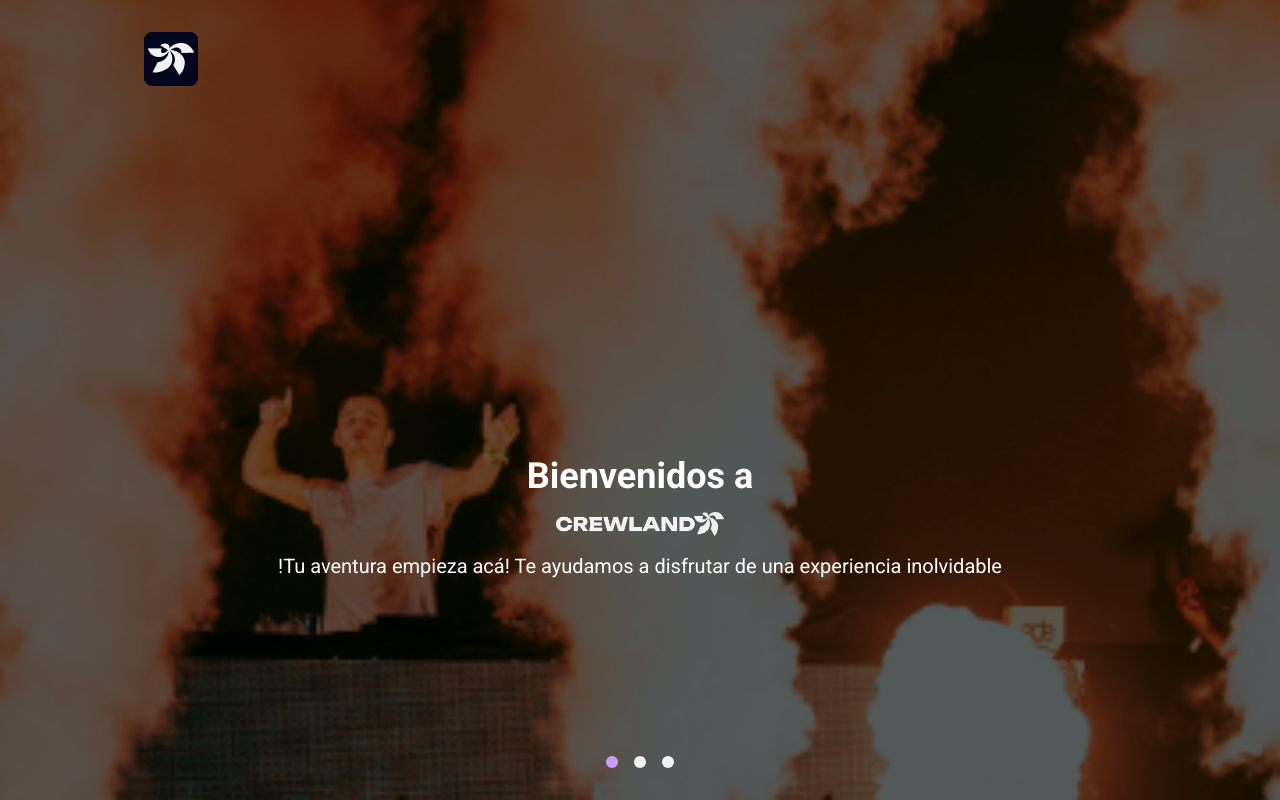
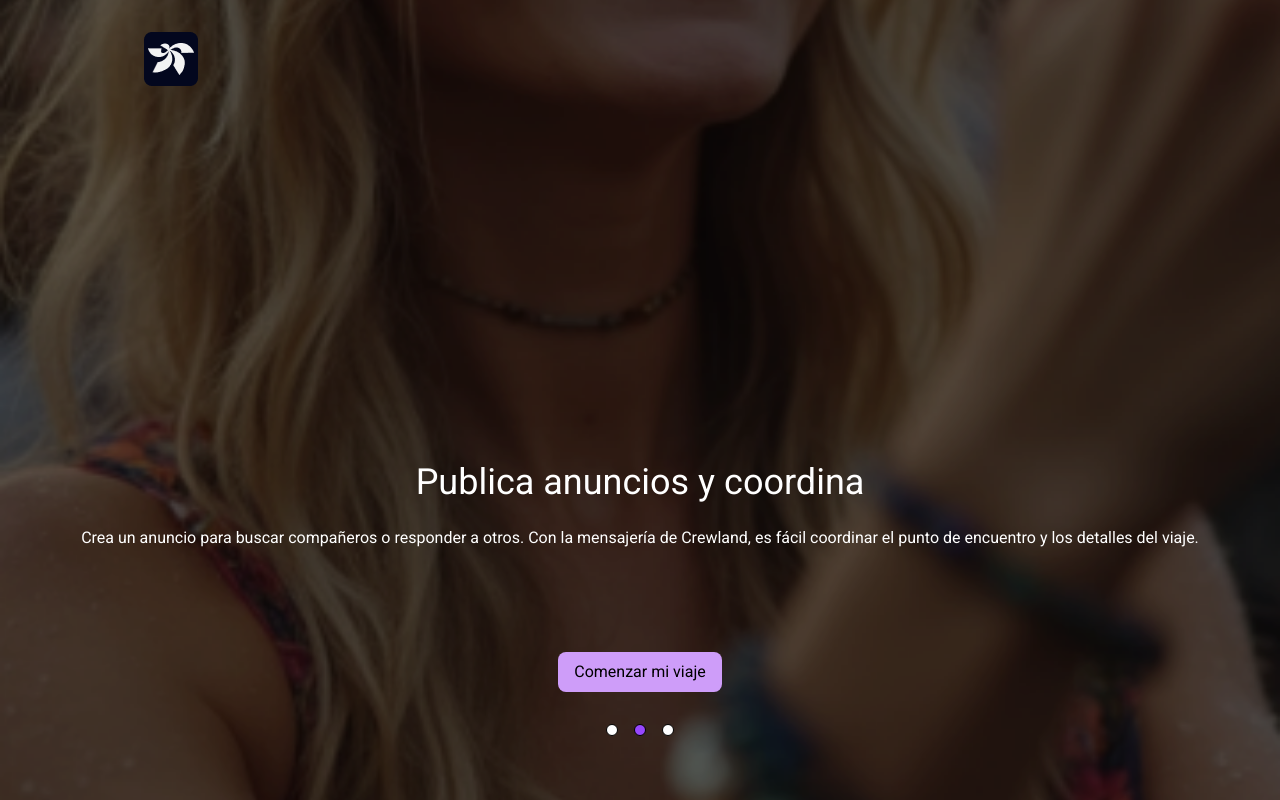
Before and after one commit to igrowker/i004-crewland-front, a Next.js app: page /home in a window 1280 px wide. Built offline with nearby package versions, Linux system fonts and the light colour scheme; a web font is replaced by a local one.

Commit message:
fix carrusel home

```diff
--- a/src/app/auth/recovery/new-password/page.tsx
+++ b/src/app/auth/recovery/new-password/page.tsx
@@ -3,10 +3,10 @@
 import Container from '@/components/elements/Container/Container'
 import ReusableInput from '@/components/elements/Inputs/ReusableInput'
 import Title from '@/components/elements/Titles/Title'
-import { ArrowLeft } from 'lucide-react'
 import Link from 'next/link'
 import Button from '@/components/elements/Buttons/Button'
 import { useState } from 'react'
+import Image from 'next/image'
 
 export default function NewPasswordPage() {
   const router = useRouter()
@@ -44,16 +44,14 @@
     <Container className='flex flex-col justify-center items-center'>
       <section className='bg-background min-h-screen px-1'>
         <div className='flex flex-col items-start gap-5 mb-8'>
-          <div className='flex items-center'>
+          <div className='flex items-center justify-center gap-2 pt-1'>
             <Link href='/auth/recovery'>
-              <ArrowLeft
-                className='text-customWhite cursor-pointer'
-                size={30}
-              />
+              <Image src='/arrowLeft.svg' alt='Back' width={24} height={12} />
             </Link>
             <Title
               text='Recuperar contraseña'
-              size='large'
+              size='medium'
+              align='center'
               weight='extrabold'
               className='text-white'
             />
--- a/src/app/auth/recovery/page.tsx
+++ b/src/app/auth/recovery/page.tsx
@@ -2,7 +2,6 @@
 import Container from '@/components/elements/Container/Container'
 import ReusableInput from '@/components/elements/Inputs/ReusableInput'
 import Title from '@/components/elements/Titles/Title'
-import { ArrowLeft } from 'lucide-react'
 import Image from 'next/image'
 import Link from 'next/link'
 import { useState } from 'react'
@@ -20,13 +19,14 @@
     <Container className='flex flex-col justify-center items-center'>
       <section className='bg-background min-h-screen px-1'>
         <div className='flex flex-col items-start gap-5 mb-8'>
-          <div className='flex items-center'>
+          <div className='flex items-center justify-center gap-2 pt-1'>
             <Link href='/auth/login'>
-              <ArrowLeft className='text-white' size={40} />
+              <Image src='/arrowLeft.svg' alt='Back' width={24} height={12} />
             </Link>
             <Title
               text='Recuperar contraseña'
-              size='large'
+              size='medium'
+              align='center'
               weight='extrabold'
               className='text-white'
             />
--- a/src/app/auth/recovery/success/page.tsx
+++ b/src/app/auth/recovery/success/page.tsx
@@ -2,7 +2,6 @@
 import Container from '@/components/elements/Container/Container'
 import ReusableInput from '@/components/elements/Inputs/ReusableInput'
 import Title from '@/components/elements/Titles/Title'
-import { ArrowLeft } from 'lucide-react'
 import Image from 'next/image'
 import Link from 'next/link'
 import { useEffect, useState } from 'react'
@@ -36,16 +35,13 @@
     <Container className='flex flex-col justify-center items-center'>
       <section className='bg-background min-h-screen px-1'>
         <div className='flex flex-col items-start gap-5 mb-8'>
-          <div className='flex items-center'>
+          <div className='flex items-center justify-center gap-2 pt-1'>
             <Link href='/auth/recovery'>
-              <ArrowLeft
-                className='text-customWhite cursor-pointer'
-                size={30}
-              />
+              <Image src='/arrowLeft.svg' alt='Back' width={24} height={12} />
             </Link>
             <Title
               text='Recuperar contraseña'
-              size='large'
+              size='medium'
               weight='extrabold'
               className='text-white'
             />
--- a/src/app/home/page.tsx
+++ b/src/app/home/page.tsx
@@ -1,103 +1,107 @@
-"use client";
+'use client'
 
-import LandingPageHeader from "@/components/elements/headers/LandingHeader";
-import Image from "next/image";
-import { useState } from "react";
+import Button from '@/components/elements/Buttons/Button'
+import LandingPageHeader from '@/components/elements/headers/LandingHeader'
+import Image from 'next/image'
+import { useRouter } from 'next/navigation'
+
+import { useState, useEffect } from 'react'
 
 const pages = [
   {
     id: 0,
-    background: "/landing1.png",
-    // title: "Crewland",
-    title: "Bienvenidos a",
-    img: "/crewland.png",
-    text: "!Tu aventura empieza acá! Te ayudamos a disfrutar de una experiencia inolvidable",
+    background: '/landing1.png',
+    title: 'Bienvenidos a',
+    img: '/crewland.png',
+    text: '¡Tu aventura empieza acá! Te ayudamos a disfrutar de una experiencia única'
   },
   {
     id: 1,
-    background: "/landing2.png",
-    title: "Publica anuncios y cordina",
-    text: "Crea un anuncio para buscar compañeros o responder a otros. Con la mensajeria de Crewland, es fácil coordinar el punto de encuentro y los detalles del viaje",
+    background: '/landing2.png',
+    title: 'Publica anuncios y coordina',
+    text: 'Crea un anuncio para buscar compañeros o responder a otros. Con la mensajería de Crewland, es fácil coordinar el punto de encuentro y los detalles del viaje.'
   },
   {
     id: 2,
-    background: "/landing3.png",
-    title: "Encuentra y conecta con Crews",
-    text: "Encuentra a otros que van al mismo evento. !Puedes conseguir compañeros para el transporte, el alojamiento y hacer de la experiencia algo épico",
-  },
-];
+    background: '/landing3.png',
+    title: 'Encuentra y conecta con Crews',
+    text: 'Encuentra a otros que van al mismo evento. ¡Puedes conseguir compañeros para el transporte, el alojamiento y hacer de la experiencia algo épico!'
+  }
+]
 
 export default function LandingPage() {
-  const [activePage, setActivePage] = useState(0);
+  const [activePage, setActivePage] = useState(0)
+  const router = useRouter()
 
-  // Detectar gestos de deslizamiento
-  let touchStartX = 0;
-  let touchEndX = 0;
+  useEffect(() => {
+    const interval = setInterval(() => {
+      setActivePage((prevPage) => (prevPage + 1) % pages.length)
+    }, 3000)
 
-  const handleTouchStart = (e: React.TouchEvent) => {
-    touchStartX = e.changedTouches[0].screenX;
-  };
+    return () => clearInterval(interval)
+  }, [])
 
-  const handleTouchEnd = (e: React.TouchEvent) => {
-    touchEndX = e.changedTouches[0].screenX;
-    handleSwipe();
-  };
-
-  const handleSwipe = () => {
-    const swipeDistance = touchEndX - touchStartX;
-
-    // Detectar deslizamiento hacia la izquierda
-    if (swipeDistance < -50) {
-      setActivePage((prev) => (prev < pages.length - 1 ? prev + 1 : prev));
+  const handleButtonClick = () => {
+    router.push('/auth/login')
   }
-    // Detectar deslizamiento hacia la derecha
-    if (swipeDistance > 50) {
-      setActivePage((prev) => (prev > 0 ? prev - 1 : prev));
-    }
-  };
 
   return (
+    <div className='relative w-full h-screen overflow-hidden'>
       <div
-      className="relative w-screen h-screen overflow-hidden inset-0 bg-cover bg-center"
+        className='flex transition-transform duration-700'
+        style={{ transform: `translateX(-${activePage * 100}%)` }}
+      >
+        {pages.map((page) => (
+          <div key={page.id} className='flex-shrink-0 w-full h-screen'>
+            <div
+              className='relative w-full h-full bg-cover bg-center'
               style={{
-        backgroundImage: `url(${pages[activePage].background})`,
+                backgroundImage: `url(${page.background})`
               }}
-      onTouchStart={handleTouchStart}
-      onTouchEnd={handleTouchEnd}
             >
-      {/* Fondo oscuro */}
-      <div className="absolute inset-0 bg-black bg-opacity-20"></div>
-      {/* Logo */}
+              <div className='absolute inset-0 bg-black bg-opacity-20'></div>
               <LandingPageHeader />
 
-      {/* Contenido principal */}
-      <div className="flex flex-col items-center justify-center h-full text-center text-white">
-        <h1 className="text-4xl font-bold z-10">{pages[activePage].title}</h1>
-        {pages[activePage].img && (
+              <div className='flex flex-col items-center justify-center h-full text-center text-white'>
+                <h1 className='text-4xl font-normal z-10'>{page.title}</h1>
+                {page.img && (
                   <Image
-            className="z-10 mt-4 px-4"
-            src={pages[activePage].img}
-            alt="Imagen adicional"
-            width={200}
-            height={200}
+                    className='z-10 mt-4 px-4'
+                    src={page.img}
+                    alt='Imagen adicional'
+                    width={400}
+                    height={400}
+                    priority
                   />
                 )}
-        <p className="mt-4 text-xl z-10 text-center">
-          {pages[activePage].text}
-        </p>
+                <p className='m-6 text-l z-10 text-center'>{page.text}</p>
+              </div>
+            </div>
+          </div>
+        ))}
       </div>
 
-      {/* Indicadores (puntos) */}
-      <div className="absolute bottom-8 left-0 right-0 flex justify-center">
-        {pages.map((page) => (
-          <div
-            key={page.id}
-            className={`w-3 h-3 mx-2 rounded-full ${
-              activePage === page.id ? "bg-primary" : "bg-customWhite"
+      <div className='absolute bottom-16 left-0 right-0 flex flex-col items-center'>
+        <Button
+          variant='primary'
+          text='Comenzar mi viaje'
+          onClick={handleButtonClick}
+          className='mb-4'
+        />
+
+        <div className='flex justify-center mt-4'>
+          {pages.map((_, index) => (
+            <button
+              key={index}
+              className={`w-3 h-3 mx-2 rounded-full border border-black ${
+                activePage === index ? 'bg-[#9747FF]' : 'bg-white'
               }`}
-          ></div>
+              onClick={() => setActivePage(index)}
+              aria-label={`Ir a la imagen ${index + 1}`}
+            ></button>
           ))}
         </div>
       </div>
-  );
+    </div>
+  )
 }
```
Lines whose indentation alone changed are shown as unchanged.
